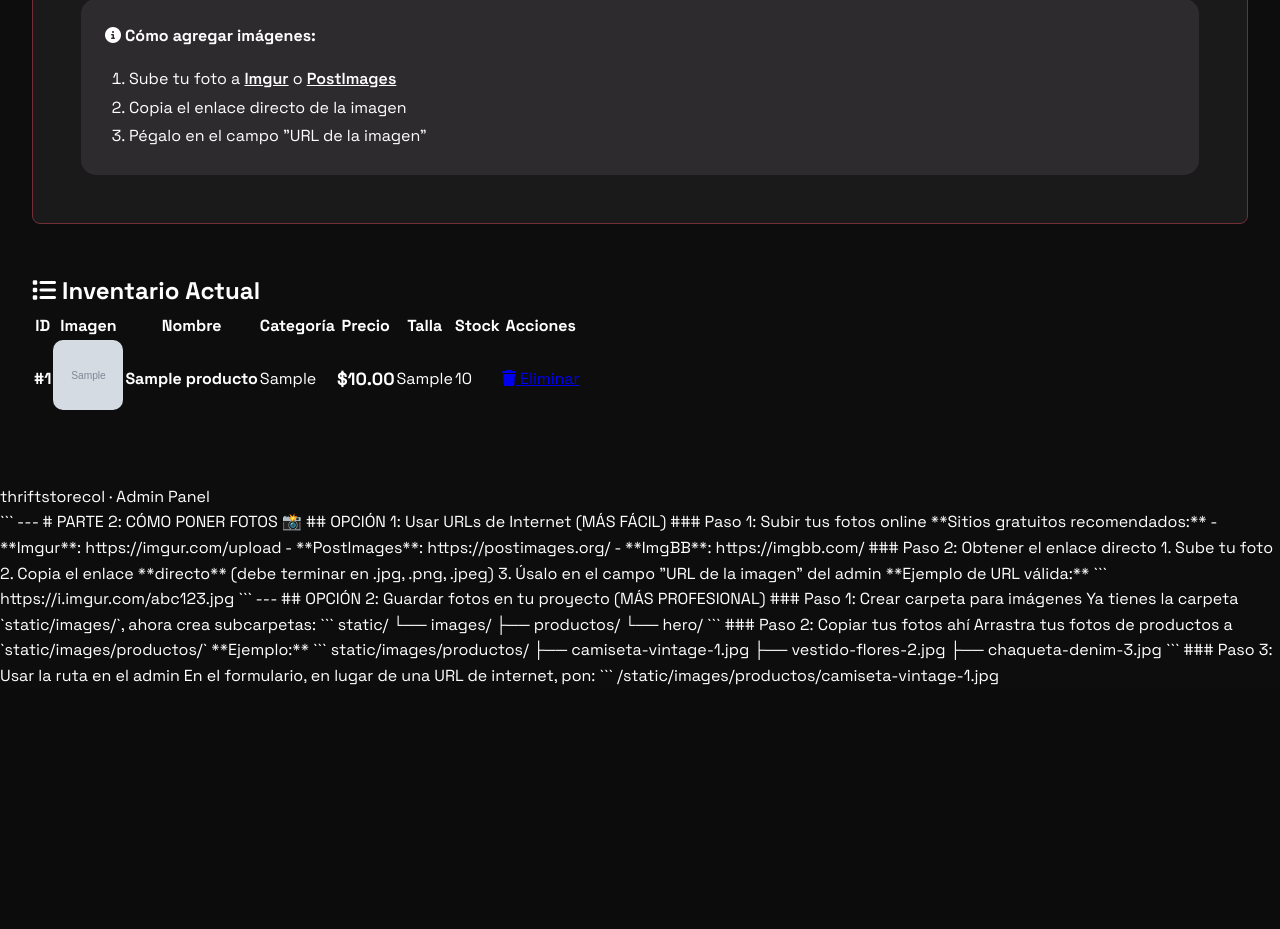
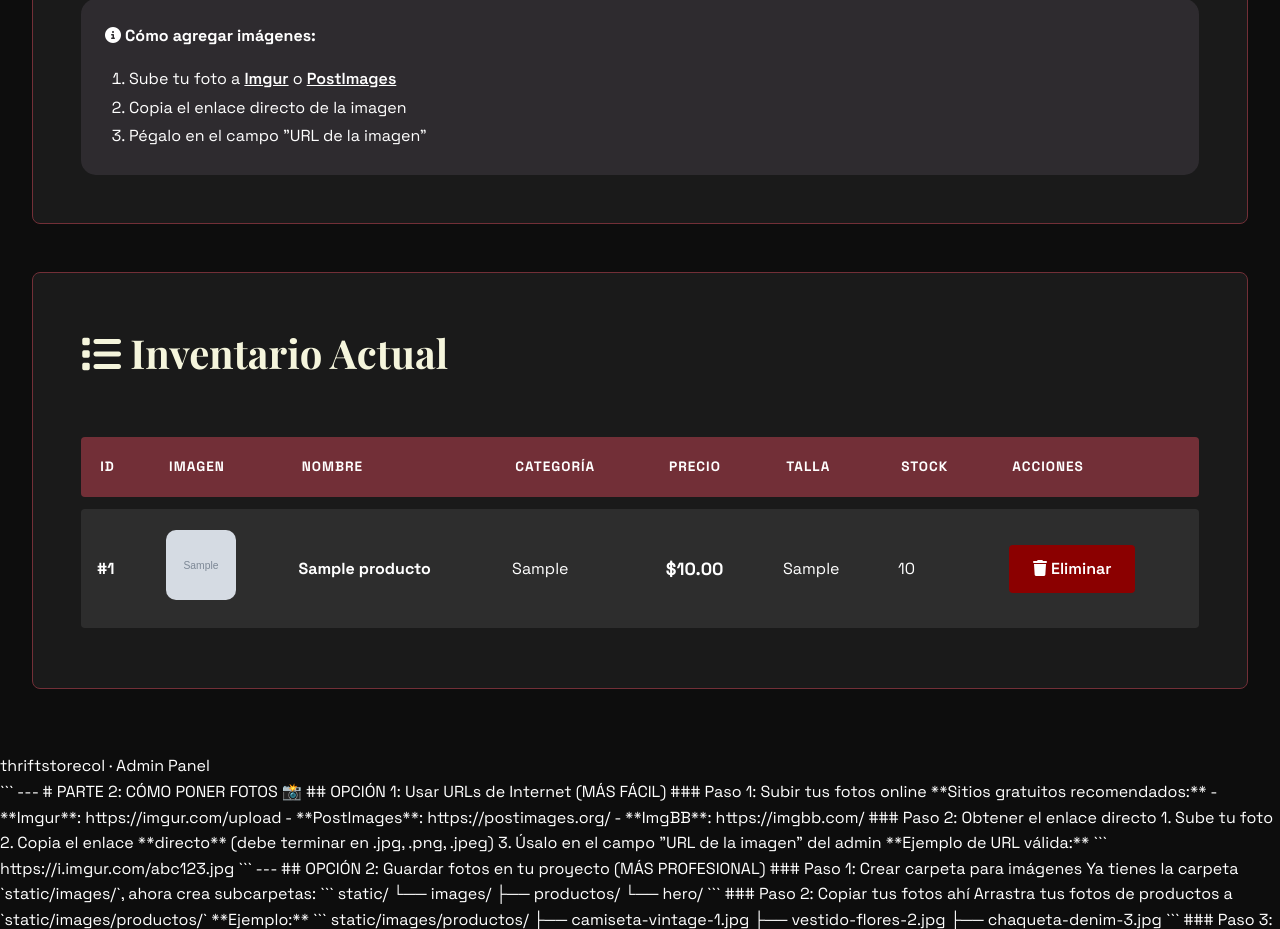
Before and after one commit to raesttleten/tienda-ropa-upcycling, a FastAPI app: page /admin in a window 1280 px wide. Shown: the part 1045-1974 px from the top of the page. Before the commit the page ends 1730 px from the top, so only its background shows below. Run offline with FastAPI, Linux system fonts and the light colour scheme; tables that the repository leaves empty hold one stand-in row (values such as "Sample post"); grey boxes marked "Sample" are stand-in pictures.

Commit message:
tabla de los productosss

```diff
--- a/static/css/style.css
+++ b/static/css/style.css
@@ -590,3 +590,83 @@ main {
     transform: translateY(-2px);
     box-shadow: 0 8px 25px rgba(114, 47, 55, 0.4);
 }
+.lista-productos {
+    background: var(--dark-gray);
+    border: 1px solid var(--wine);
+    padding: 3rem;
+    border-radius: 8px;
+}
+
+.lista-productos h2 {
+    font-family: 'Playfair Display', serif;
+    font-size: 2.5rem;
+    color: var(--cream);
+    margin-bottom: 2.5rem;
+    font-weight: 700;
+}
+
+table {
+    width: 100%;
+    border-collapse: separate;
+    border-spacing: 0 0.8rem;
+}
+
+table thead {
+    background: var(--wine);
+}
+
+table th {
+    padding: 1.2rem;
+    text-align: left;
+    font-weight: 700;
+    text-transform: uppercase;
+    letter-spacing: 1px;
+    font-size: 0.85rem;
+}
+
+table th:first-child {
+    border-radius: 4px 0 0 4px;
+}
+
+table th:last-child {
+    border-radius: 0 4px 4px 0;
+}
+
+table tbody tr {
+    background: var(--medium-gray);
+    transition: all 0.3s ease;
+}
+
+table tbody tr:hover {
+    transform: scale(1.01);
+    box-shadow: 0 5px 20px rgba(114, 47, 55, 0.3);
+}
+
+table td {
+    padding: 1.3rem 1rem;
+}
+
+table tbody tr td:first-child {
+    border-radius: 4px 0 0 4px;
+}
+
+table tbody tr td:last-child {
+    border-radius: 0 4px 4px 0;
+}
+
+.btn-delete {
+    background: #8B0000;
+    color: white;
+    padding: 0.7rem 1.5rem;
+    border-radius: 4px;
+    text-decoration: none;
+    display: inline-block;
+    font-weight: 600;
+    transition: all 0.3s ease;
+}
+
+.btn-delete:hover {
+    background: #640000;
+    transform: translateY(-2px);
+    box-shadow: 0 8px 20px rgba(139, 0, 0, 0.4);
+}
```
